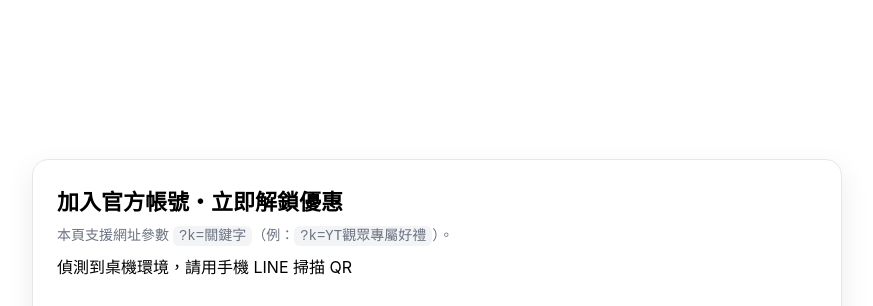
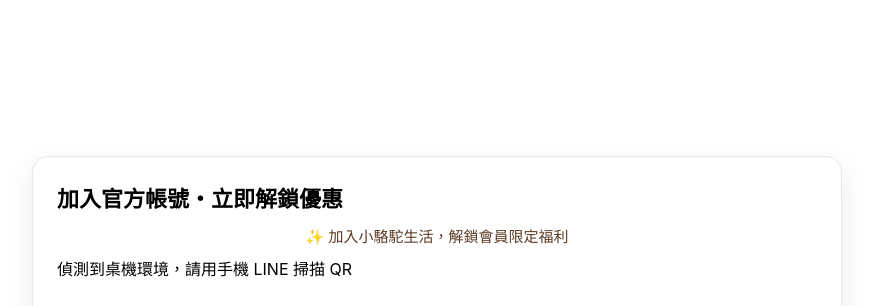
Before and after one commit to z3939889irene/universal-join, a plain HTML site: page index.html in a window 1280 px wide. Shown: the top 306 px of the page, without its empty margins (203-1076 px from the left). Drawn offline with Linux system fonts and the light colour scheme.

Commit message:
Update index.html

```diff
--- a/index.html
+++ b/index.html
@@ -26,7 +26,10 @@
   <div class="wrap">
     <div class="card">
       <h1>加入官方帳號・立即解鎖優惠</h1>
-      <p class="hint">本頁支援網址參數 <code>?k=關鍵字</code>（例：<code>?k=YT觀眾專屬好禮</code>）。</p>
+      <p class="hint" style="font-size:15px; color:#5B3A23; text-align:center; margin-top:12px;">
+✨ 加入小駱駝生活，解鎖會員限定福利
+</p>
+
       <p id="status">偵測裝置中…</p>
       <div class="row">
         <a id="btn-primary" class="btn" href="#" style="display:none;">立即前往</a>
```
